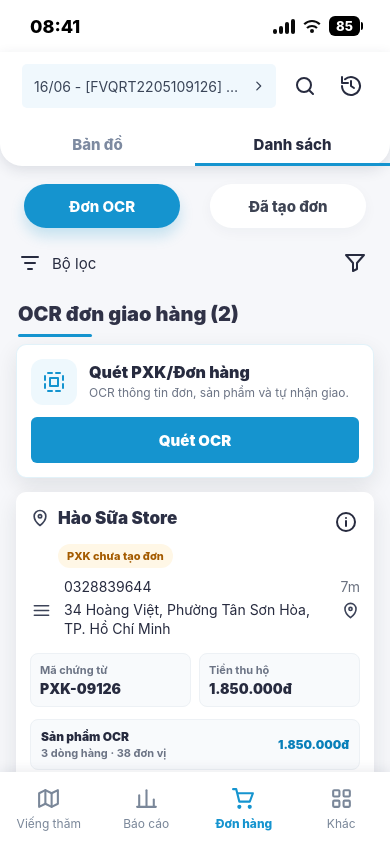
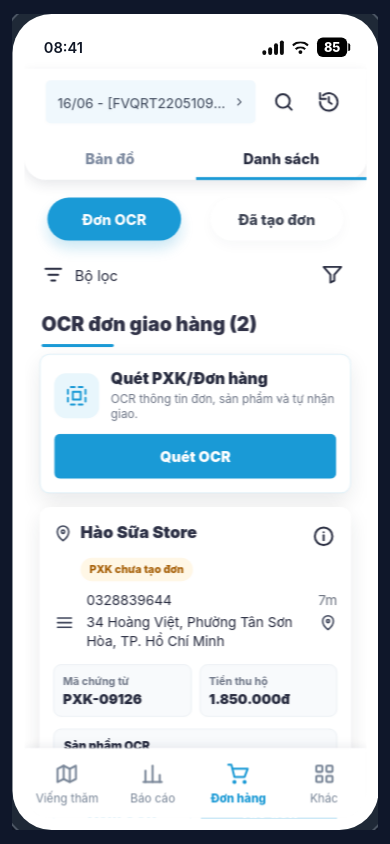
Before and after one commit to hoangquyen512/DMS_Current, a plain HTML site: page mockups/mobile/vieng-tham/giao-hang/MS-A-DL03-ocr-don-giao-hang.html in a window 390 px wide. Drawn offline with Linux system fonts and the light colour scheme.

Commit message:
feat(mobile/vieng-tham): giao hàng đơn hàng và OCR đơn giao MS-A-GH01, MS-A-DL03
Di chuyển mockup giao hàng vào vieng-tham/giao-hang; hỗ trợ quét OCR phiếu giao hàng.

Co-authored-by: Cursor <cursoragent@cursor.com>

```diff
--- a/mockups/mobile/MS-A-DL03-ocr-don-giao-hang.html
+++ b/mockups/mobile/vieng-tham/giao-hang/MS-A-DL03-ocr-don-giao-hang.html
@@ -4,11 +4,12 @@
 <meta charset="UTF-8">
 <meta name="viewport" content="width=device-width, initial-scale=1.0">
 <title>[APP] MS-A-DL03 - OCR đơn giao hàng</title>
+<link rel="stylesheet" href="../../_shared/mockup-shell.css"/>
 <style>
   :root {
-    --primary: #1594cf;
-    --primary-dark: #087fb9;
-    --primary-soft: #eef8fd;
+    --primary: #1a9ad6;
+    --primary-dark: #1580b5;
+    --primary-soft: #e8f6fc;
     --ink: #272b3f;
     --muted: #6c7485;
     --line: #e8edf3;
@@ -24,16 +25,7 @@
 
   * { box-sizing: border-box; margin: 0; padding: 0; }
 
-  body {
-    min-height: 100vh;
-    display: flex;
-    justify-content: center;
-    align-items: flex-start;
-    background: #1b2033;
-    font-family: -apple-system, BlinkMacSystemFont, "Segoe UI", Roboto, sans-serif;
-    color: var(--ink);
-    padding: 28px;
-  }
+  body.mockup-page { color: var(--ink); }
 
   button,
   input {
@@ -45,38 +37,16 @@
     -webkit-tap-highlight-color: transparent;
   }
 
-  .phone {
-    width: 390px;
-    background: #fff;
-    border-radius: 38px;
-    padding: 10px;
-    box-shadow:
-      0 0 0 10px #101827,
-      0 0 0 12px #374151,
-      0 30px 70px rgba(0, 0, 0, 0.42);
-  }
-
-  .screen {
-    position: relative;
-    height: 844px;
-    overflow: hidden;
-    border-radius: 28px;
-    background: var(--bg);
-    display: flex;
-    flex-direction: column;
-  }
+  .phone { background: #fff; }
+
+  .screen { background: var(--bg); }
 
   .status-bar {
-    height: 52px;
     background: var(--white);
-    display: flex;
-    align-items: center;
-    justify-content: space-between;
-    padding: 0 30px;
-    font-size: 18px;
-    font-weight: 800;
+    font-size: 15px;
+    font-weight: 600;
     letter-spacing: 0;
-    color: #000;
+    color: #111827;
   }
 
   .status-icons {
@@ -1174,27 +1144,11 @@
   }
 
   @media (max-width: 480px) {
-    body {
-      padding: 0;
-      background: var(--bg);
-    }
-
-    .phone {
-      width: 100%;
-      min-height: 100vh;
-      border-radius: 0;
-      padding: 0;
-      box-shadow: none;
-    }
-
-    .screen {
-      height: 100vh;
-      border-radius: 0;
-    }
+    /* Giữ scale từ mockup-fit.js — không full-bleed để đồng nhất preview */
   }
 </style>
 </head>
-<body>
+<body class="mockup-page">
   <main class="phone">
     <section class="screen" aria-label="OCR đơn giao hàng">
       <div class="status-bar">
@@ -1878,5 +1832,6 @@
 
   getProductSummary();
 </script>
+<script src="../../_shared/mockup-fit.js"></script>
 </body>
 </html>
```
Also changed, not shown: mockups/mobile/vieng-tham/giao-hang/MS-A-GH01-giao-hang-don-hang.html (renamed from mockups/mobile/MS-A-GH01-giao-hang-don-hang.html, +26 -34 lines).
